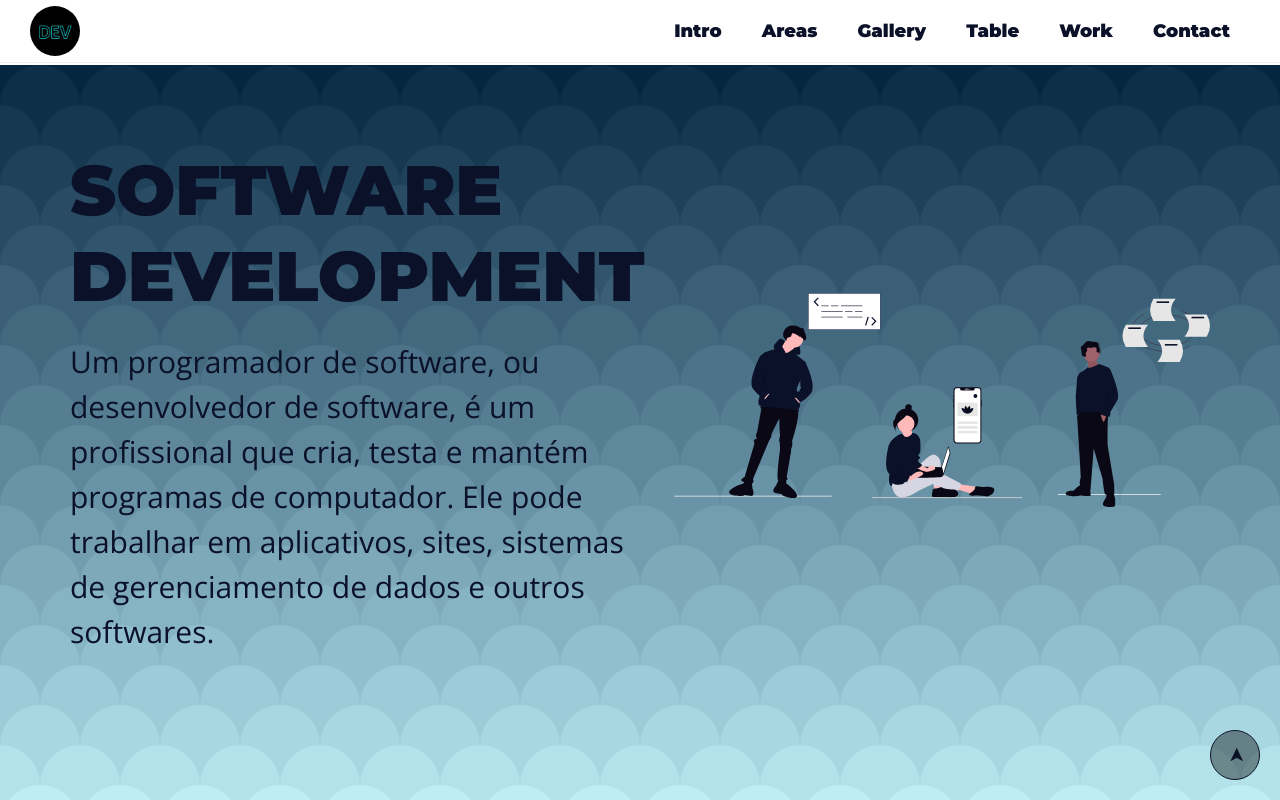
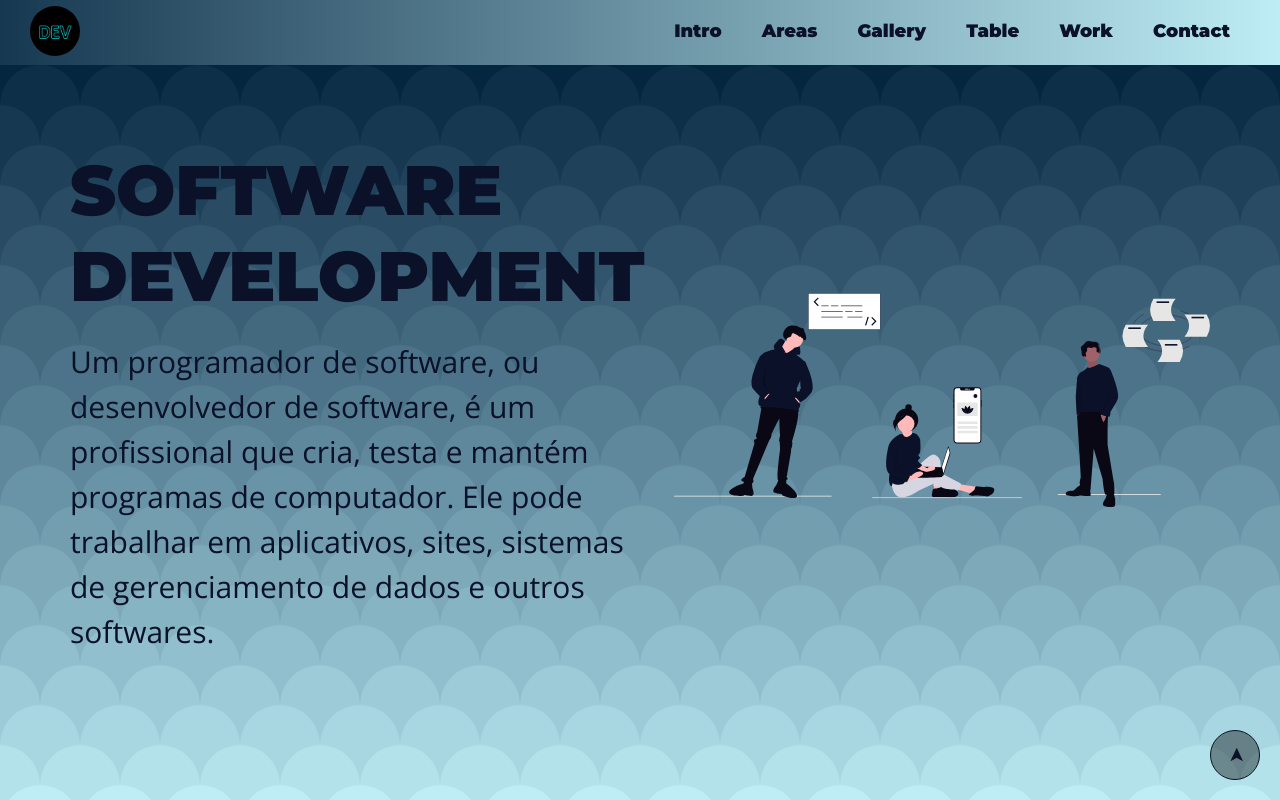
Before and after one commit to 1freelipe/Landing-Page, a plain HTML site: page index.html in a window 1280 px wide. Shown: the top 800 px of the page. Drawn offline with nearby package versions, Linux system fonts and the light colour scheme.

Commit message:
Alterações
Alteração na barra de navegação, deixando ela com um degradê suave, conforme a cor da página e, adicionando um link pessoal no rodapé para contato.

```diff
--- a/css/slpage.css
+++ b/css/slpage.css
@@ -52,9 +52,8 @@ h1, h2, h3, h4, h5, h6 {
 }
 /* Cor da navbar */
 .white-bg {
-    background: var(--white-color);
+    background: linear-gradient(90deg, rgb(23, 56, 81), rgb(190, 237, 245))
 }
-
 
 /* Imagem principal do site */
 .main-bg {
@@ -120,7 +119,7 @@ h1, h2, h3, h4, h5, h6 {
     left: 0;
     right: 0;
     width: 100%;
-    border-bottom: 0.1rem solid var(--light-gray-color);
+    border-bottom: 0.3rem solid transparent;
     z-index: 1;
 }
 /* Conteúdo do menu */
--- a/index.html
+++ b/index.html
@@ -294,7 +294,7 @@
     </div>
 
     <footer class="final-footer">
-        <p><a rel="nofollow" target="_blank" href="#">Feito com <span class="span">❤</span> por Felipe Rodrigues </a>
+        <p><a rel="nofollow" target="_blank" href="https://www.instagram.com/freeliipee_/">Feito com <span class="span">❤</span> por Felipe Rodrigues </a>
         </p>
     </footer>
 
```
